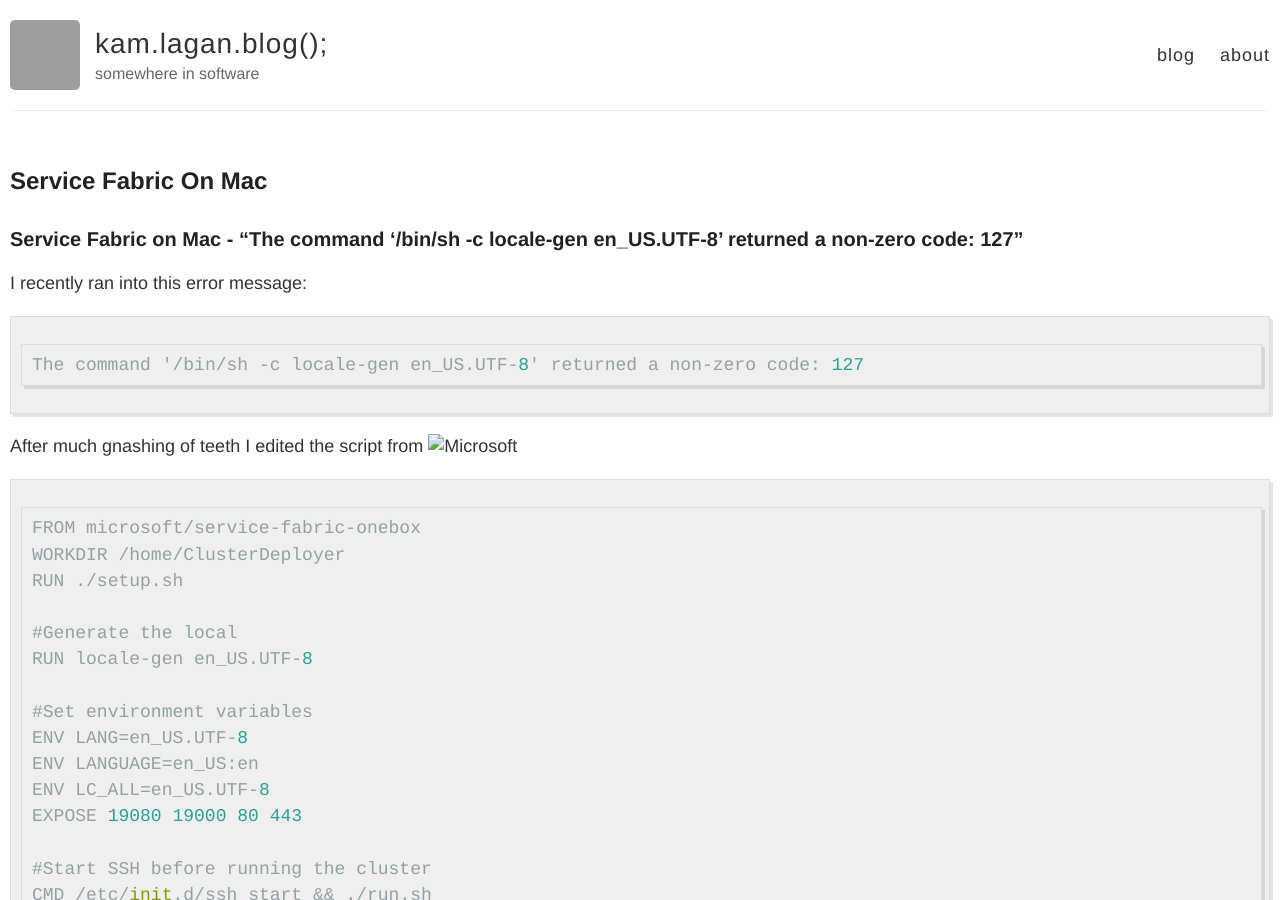
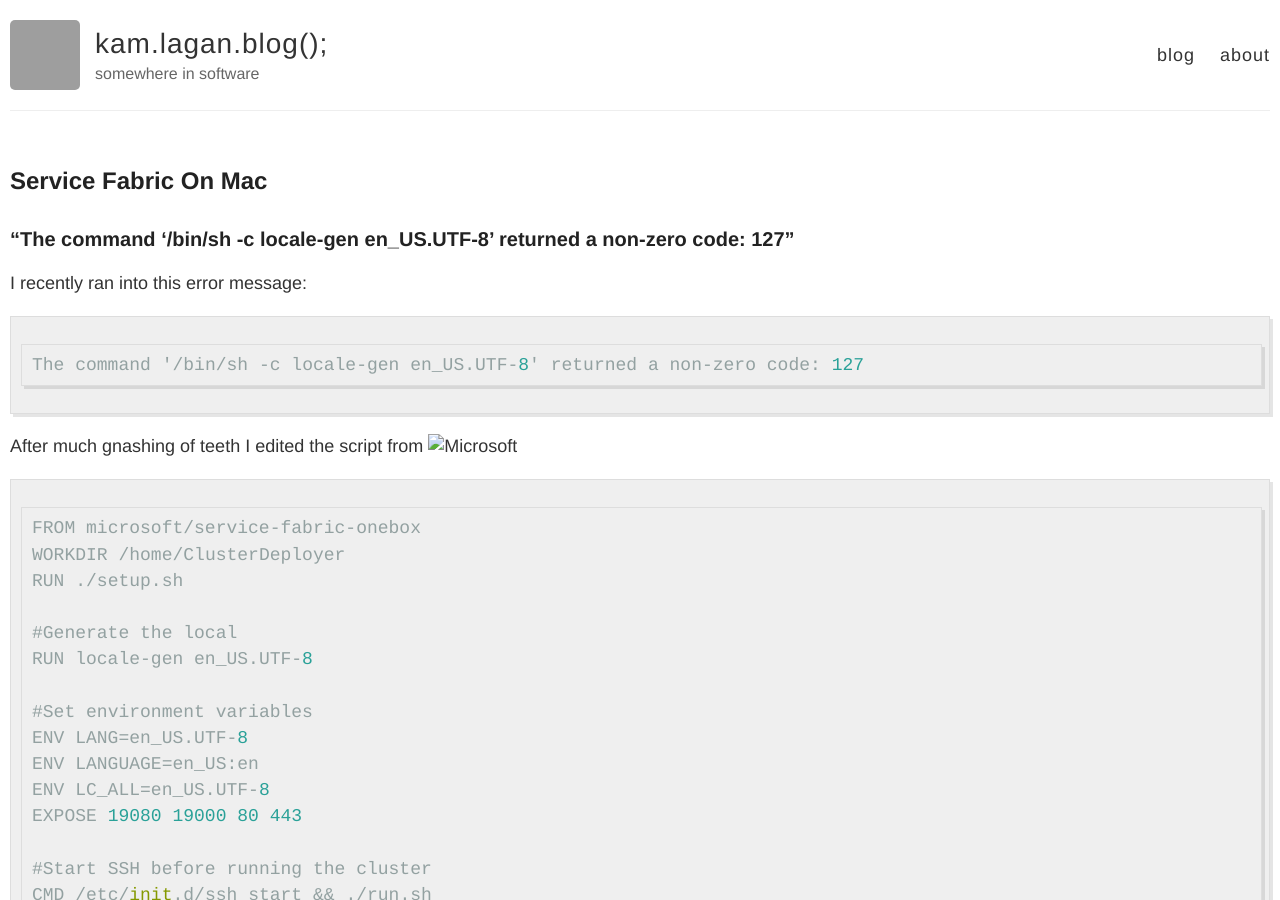
Before and after one commit to klagan/klagan.github.io, a Jekyll site: the page built from _posts/2018-11-24-service-fabric-on-mac.md, in a window 1280 px wide and 900 px high. Built offline with Jekyll 4.4.1, drawn with Linux system fonts in a browser that asks for light colours; our own code applies the rules of GitHub Pages for plain Markdown files; grey boxes are pictures that could not be loaded.

Commit message:
Update 2018-11-24-service-fabric-on-mac.md

````diff
--- a/_posts/2018-11-24-service-fabric-on-mac.md
+++ b/_posts/2018-11-24-service-fabric-on-mac.md
@@ -1,7 +1,7 @@
 ---
 published: true
 ---
-## Service Fabric on Mac - "The command '/bin/sh -c locale-gen en_US.UTF-8' returned a non-zero code: 127"
+## "The command '/bin/sh -c locale-gen en_US.UTF-8' returned a non-zero code: 127"
 
 I recently ran into this error message:
 ```csharp
````
